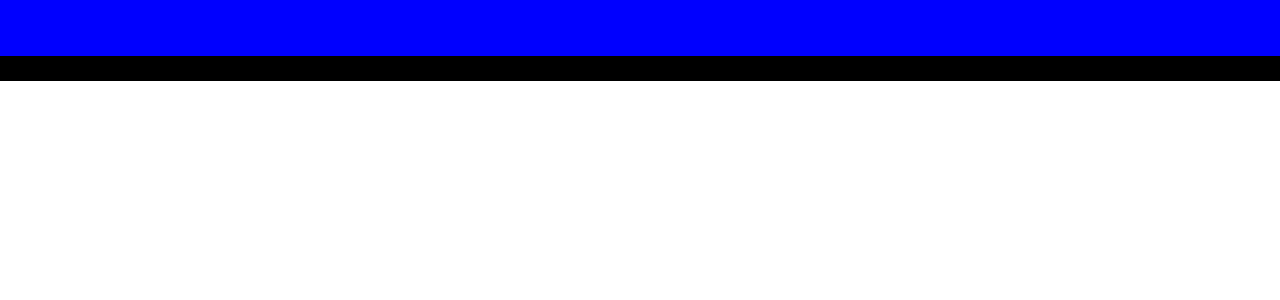
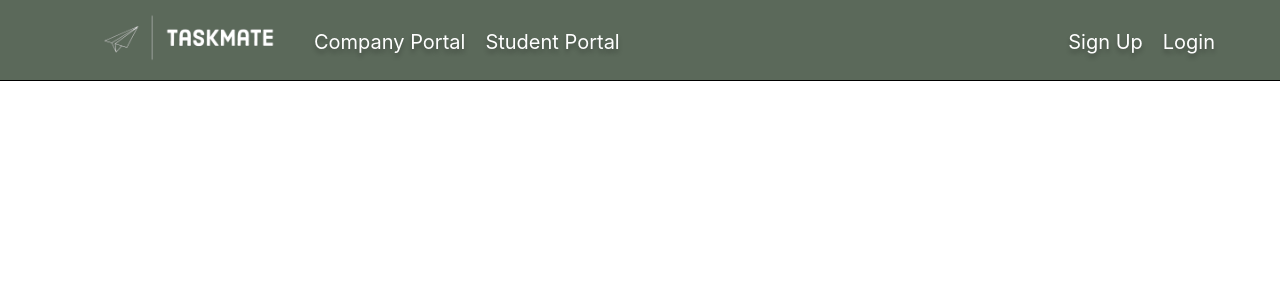
Before and after one commit to lukaszpaul/Company-Task-Assigner, a React (Create React App) app in the folder client/: page / in a window 1280 px wide. Before the commit this address had no page. Shown: the top 300 px of the page. Built offline with nearby package versions, Linux system fonts and the light colour scheme.

Commit message:
navbar done! woohoo

```diff
--- a/client/src/components/Navbar.js
+++ b/client/src/components/Navbar.js
@@ -1,14 +1,39 @@
 import React from 'react'
-import {NavbarContainer, LeftContainer, RightContainer, NavbarExtendedContainer, NavbarInnerContainer} from './Navbar.style'
+import {NavbarContainer, LeftContainer, RightContainer,
+    NavbarExtendedContainer, NavbarInnerContainer, NavbarLinkContainer,
+     NavbarLink, NavbarLinkRight, Logo, NavbarLinkPortal} from './Navbar.style'
+import LogoImage from '../assets/taskmate-1.png'
 
 function Navbar() {
   return (
 
   <>
    <NavbarContainer>
-    {""}
-    <LeftContainer></LeftContainer>
-    <RightContainer></RightContainer>
+        <NavbarInnerContainer>
+
+            <LeftContainer>
+                <NavbarLinkContainer>
+
+                   <NavbarLink to="/">
+                    <Logo src={LogoImage}></Logo>
+                    </NavbarLink>
+
+                    <NavbarLinkPortal to="/companyportal">Company Portal</NavbarLinkPortal>
+                    <NavbarLinkPortal to="/studentportal">Student Portal</NavbarLinkPortal>
+                    </NavbarLinkContainer>
+            </LeftContainer>
+
+            <RightContainer>
+                <NavbarLinkContainer>
+                    <NavbarLinkRight to="/signup">Sign Up</NavbarLinkRight>
+                    <NavbarLinkRight to="/login">Login</NavbarLinkRight>
+                </NavbarLinkContainer>
+            </RightContainer>
+
+        </NavbarInnerContainer>
+
+        <NavbarExtendedContainer></NavbarExtendedContainer>
+
    </NavbarContainer>
 </>
   )
--- a/client/src/components/Navbar.style.js
+++ b/client/src/components/Navbar.style.js
@@ -1,4 +1,6 @@
 import styled from 'styled-components';
+import {Link} from 'react-router-dom';
+
 
 
 export const NavbarContainer = styled.nav`
@@ -15,7 +17,7 @@ export const LeftContainer = styled.div`
     display: flex;
     align-items: center;
     padding-left: 5%;
-    background-color: blue;
+
 `;
 
 export const RightContainer = styled.div`
@@ -23,11 +25,61 @@ export const RightContainer = styled.div`
     display: flex;
     justify-content: flex-end;
     padding-right: 50px;
-    background-color: black;
+
 `;
 
 export const NavbarInnerContainer = styled.div`
+width: 100%;
+height: 80px;
+display: flex;
 `
 
 export const NavbarExtendedContainer = styled.div`
 `
+export const NavbarLinkContainer = styled.div`
+display: flex;
+`
+export const NavbarLink = styled(Link)`
+text-decoration: none;
+margin-left: 5px;
+font-family: 'Inter';
+font-style: normal;
+font-weight: 400;
+font-size: 30px;
+color: #FFFFFF;
+text-shadow: 0px 4px 4px rgba(0, 0, 0, 0.25);
+`
+
+export const NavbarLinkRight = styled(Link)`
+text-decoration: none;
+font-family: 'Inter';
+font-style: normal;
+font-weight: 400;
+font-size: 20px;
+color: #FFFFFF;
+text-shadow: 0px 4px 4px rgba(0, 0, 0, 0.25);
+margin-left: 5px;
+margin-right: 15px;
+margin-top: 30px;
+`
+export const Logo = styled.img`
+margin: 10;
+max-width: 240px;
+height: auto;
+border: 0;
+`
+
+export const NavbarLinkPortal = styled(Link)`
+text-decoration: none;
+margin-left: 5px;
+margin-right: 15px;
+margin-top: 20px;
+
+font-family: 'Inter';
+font-style: normal;
+font-weight: 400;
+font-size: 20px;
+color: #FFFFFF;
+text-shadow: 0px 4px 4px rgba(0, 0, 0, 0.25);
+
+`
```
Also changed, not shown: client/src/components/CompanyPortal.js (added, +9 -0 lines), client/src/components/StudentPortal.js (added, +9 -0 lines), client/src/assets/taskmate-1.png (added).
